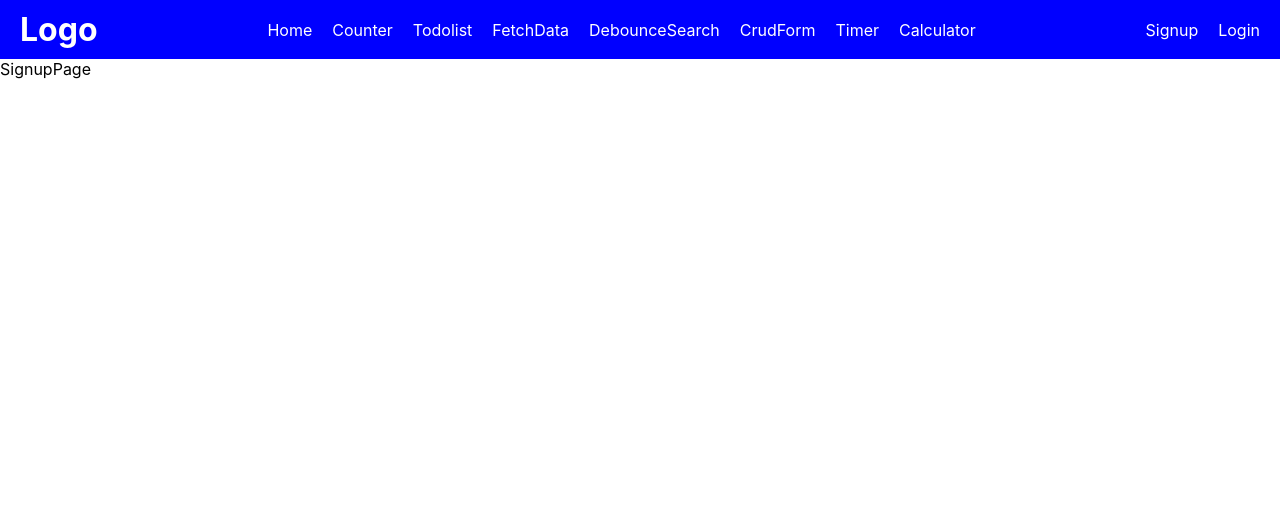
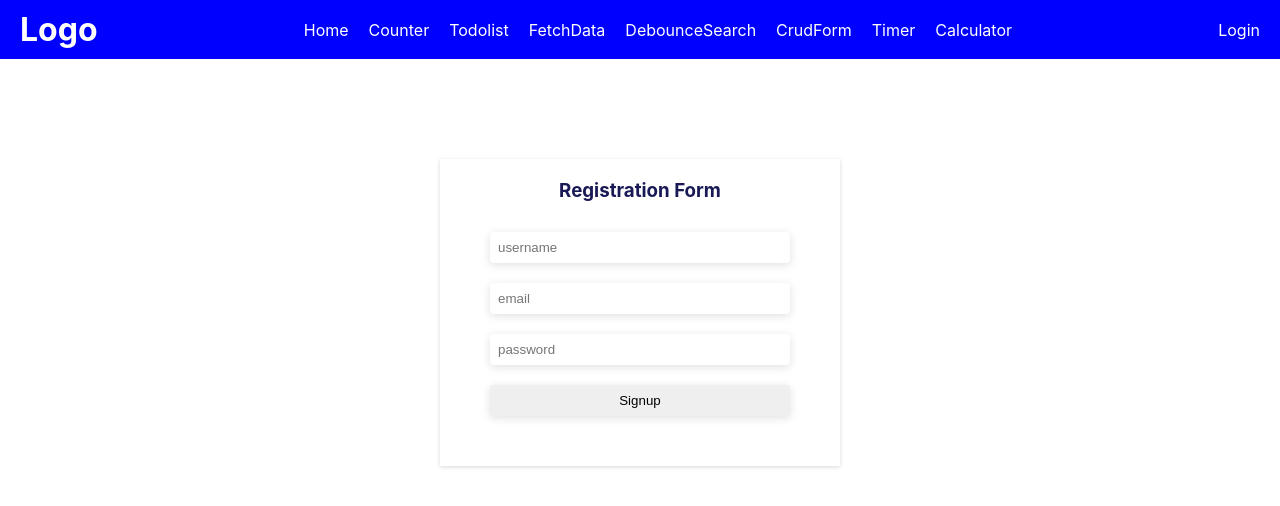
Before and after one commit to mohdadil12345/REACT_APPLICATION, a React (Create React App) app in the folder reactpractise/: page /signup in a window 1280 px wide. Shown: the top 506 px of the page. Built offline with nearby package versions, Linux system fonts and the light colour scheme.

Commit message:
Login and signup functionality

```diff
--- a/reactpractise/src/App.css
+++ b/reactpractise/src/App.css
@@ -214,3 +214,83 @@ a{
   border-radius: 8px;
 
 }
+
+
+.counter{
+  /* border: #0000ff; */
+  width: 400px;
+  margin: 100px auto;
+  padding: 30px;
+  box-shadow: rgba(173, 173, 173, 0.35) 0px 5px 15px;
+  text-align: center;
+}
+
+.counter_btn{
+  /* border: 1px solid red; */
+
+  margin: auto;
+
+}
+
+.counter h3{
+  color: blue;
+  font-size: 30px;
+}
+
+.counter span {
+  color: tomato;
+}
+.counter_btn button {
+  width: 60px;
+  border: none;
+  cursor: pointer;
+  background-color: rgb(49, 49, 94);
+  color: white;
+}
+
+
+/* signup */
+
+.signup{
+  box-shadow: rgba(0, 0, 0, 0.16) 0px 1px 4px;
+  width: 400px;
+  margin: 100px auto;
+  text-align: center;
+  padding: 20px;
+
+
+}
+
+.signup h3{
+  text-align: center;
+  color: rgb(25, 25, 86);
+
+}
+
+
+.signup_form{
+   padding: 30px;
+   display: flex;
+   flex-direction: column;
+   gap: 20px;
+}
+
+
+.signup_form input, button{
+  padding: 8px;
+  border-radius: 4px;
+  border: none;
+  box-shadow: rgba(99, 99, 99, 0.2) 0px 2px 8px 0px;
+}
+
+.signup_form button {
+  cursor: pointer;
+
+}
+
+.signup span{
+  color: green;
+  font-size: large;
+  font-weight: bold;
+  cursor: pointer;
+}
--- a/reactpractise/src/components/Counter.jsx
+++ b/reactpractise/src/components/Counter.jsx
@@ -24,10 +24,12 @@ const hand_reset = () => {
 
       <h3>Counter : <span>{count}</span></h3>
 
-      <button onClick={handle_add} >INC</button>
-      <button disabled = {count <= 0} onClick={hand_dec}>DEC</button>
-      <button onClick={hand_reset}>RESET</button>
+    <div className="counter_btn">
+    <button className='inc' onClick={handle_add} >INC</button>
+      <button className='dec' disabled = {count <= 0} onClick={hand_dec}>DEC</button>
+      <button className='reset' onClick={hand_reset}>RESET</button>
 
+    </div>
     </div>
   )
 }
--- a/reactpractise/src/components/LoginPage.jsx
+++ b/reactpractise/src/components/LoginPage.jsx
@@ -1,8 +1,92 @@
-import React from 'react'
+import React, { useState } from 'react'
+import { useNavigate } from 'react-router-dom'
+
+
+const initialstate = {
+    email : "",
+    password : "",
+}
 
 function LoginPage() {
+
+const [logindata, setlogindata] = useState(initialstate)
+
+const nav = useNavigate()
+
+const handle_change = (e) => {
+
+    const {name, value} = e.target
+    let obj = {...logindata}
+    obj[name] = value
+    setlogindata(obj)
+
+}
+
+const handle_form = (e) => {
+    e.preventDefault()
+   console.log("logindata", logindata)
+
+   let userdata = JSON.parse(localStorage.getItem("signupDataa"));
+   let checkval;
+   if (userdata) {
+     checkval = userdata.find(
+       (ele) => ele.email == logindata.email && ele.password == logindata.password
+     );
+   }
+   console.log("checkval", checkval);
+
+   if(checkval) {
+    alert("Login successfull")
+    nav("/")
+   }else{
+    alert("wrong credential")
+   }
+
+   setlogindata(initialstate)
+
+
+
+
+
+  //  let lsdata = JSON.parse(localStorage.getItem("signupDataa"))
+
+  //  if(lsdata) {
+  //   lsdata.push(signup)
+  //   localStorage.setItem("signupDataa", JSON.stringify(lsdata))
+
+
+  //  }else{
+
+  //    localStorage.setItem("signupDataa", JSON.stringify([signup]))
+  //  }
+
+
+}
+
+
+const gotoSignup = () => {
+  nav("/signup")
+}
+
+
+const { email, password} = logindata
+
+
   return (
-    <div>LoginPage</div>
+  <div className="signup">
+    <h3>Login Form</h3>
+      <form onSubmit={(e)=> handle_form(e)} className='signup_form'>
+        <input value={email} name='email' onChange={(e)=> handle_change(e)}  type="text" placeholder='email' />
+        <input value={password} name='password' onChange={(e)=> handle_change(e)}  type="text" placeholder='password' />
+
+        <button type='submit'>Login</button>
+      </form>
+      <span onClick={gotoSignup}>Create an Account</span>
+
+  </div>
+
+
+
   )
 }
 
--- a/reactpractise/src/components/Navbar.jsx
+++ b/reactpractise/src/components/Navbar.jsx
@@ -21,7 +21,7 @@ function Navbar() {
     </div>
 
        <div className="btn">
-       <Link to={"/signup"}>Signup</Link>
+       {/* <Link to={"/signup"}>Signup</Link> */}
        <Link to={"/login"}>Login</Link>
 
        </div>
--- a/reactpractise/src/components/SignupPage.jsx
+++ b/reactpractise/src/components/SignupPage.jsx
@@ -1,8 +1,72 @@
-import React from 'react'
+import React, { useState } from 'react'
+import { useNavigate } from 'react-router-dom'
+
+
+const initialstate = {
+    username : "",
+    email : "",
+    password : "",
+}
 
 function SignupPage() {
+
+const [signup, setsignp] = useState(initialstate)
+
+const nav = useNavigate()
+const handle_change = (e) => {
+    const {name, value} = e.target
+    // console.log(name, value)
+
+      let obj = {...signup}
+       obj[name] = value
+      //  console.log(obj)
+       setsignp(obj)
+
+}
+
+const handle_form = (e) => {
+    e.preventDefault()
+   console.log("signup", signup)
+   alert("Signup Successfull")
+
+   setsignp(initialstate)
+
+   let lsdata = JSON.parse(localStorage.getItem("signupDataa"))
+
+   if(lsdata) {
+    lsdata.push(signup)
+    localStorage.setItem("signupDataa", JSON.stringify(lsdata))
+
+
+   }else{
+
+     localStorage.setItem("signupDataa", JSON.stringify([signup]))
+   }
+
+   nav("/login")
+
+}
+
+
+
+
+const {username, email, password} = signup
+
+
   return (
-    <div>SignupPage</div>
+  <div className="signup">
+    <h3>Registration Form</h3>
+      <form onSubmit={(e)=> handle_form(e)} className='signup_form'>
+        <input value={username} name='username' onChange={(e)=> handle_change(e)}   type="text" placeholder='username' />
+        <input value={email} name='email' onChange={(e)=> handle_change(e)}  type="text" placeholder='email' />
+        <input value={password} name='password' onChange={(e)=> handle_change(e)}  type="text" placeholder='password' />
+
+        <button type='submit'>Signup</button>
+      </form>
+  </div>
+
+
+
   )
 }
 
```
